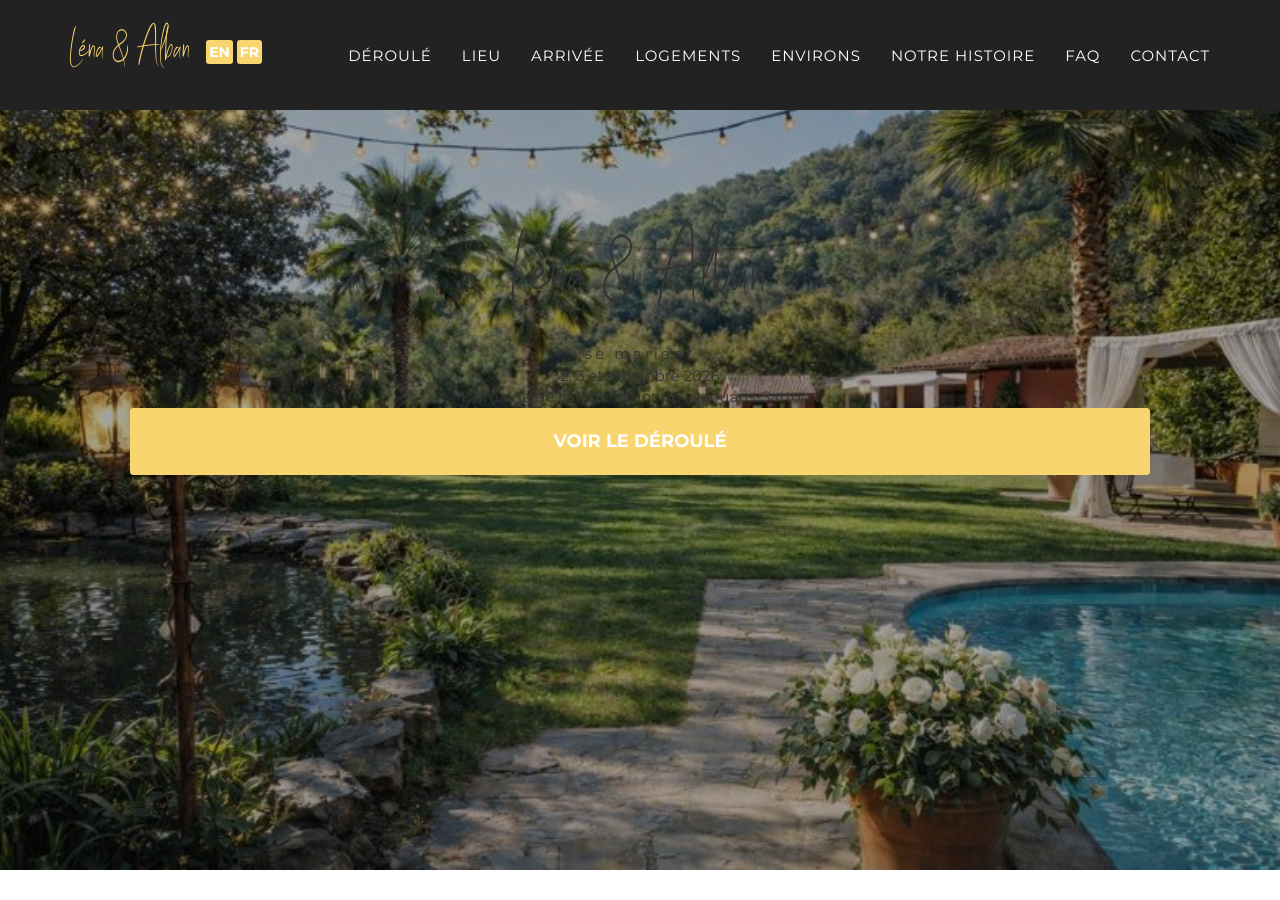
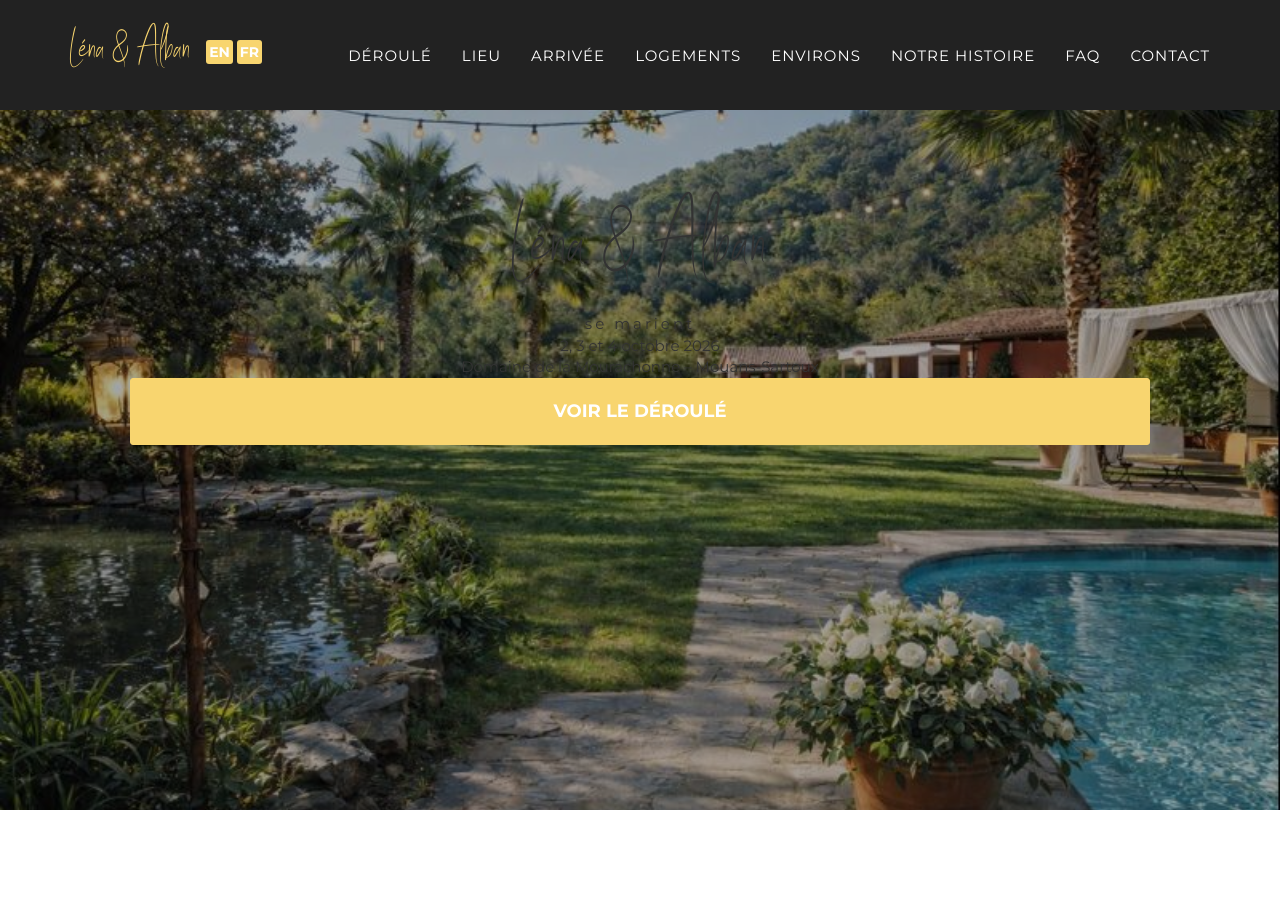
Before and after one commit to LenaAlban/lena-alban-wedding, a Jekyll site: the page built from _fr_pages/index.html, in a window 1280 px wide and 900 px high. Built offline with Jekyll 4.4.1, drawn with Linux system fonts in a browser that asks for light colours; some web fonts are replaced.

Commit message:
Update agency.css

```diff
--- a/_includes/css/agency.css
+++ b/_includes/css/agency.css
@@ -911,7 +911,7 @@ body {
 /* 1) Hero plein écran */
 .hero-header{
   position: relative !important;
-  height: calc(100vh - 30px) !important; /* 90px = hauteur navbar */
+  height: calc(100vh - 90px) !important; /* 90px = hauteur navbar */
   min-height: 520px !important;
   width: 100% !important;
 
```
